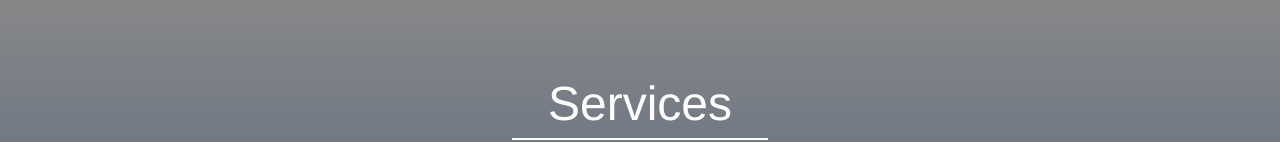
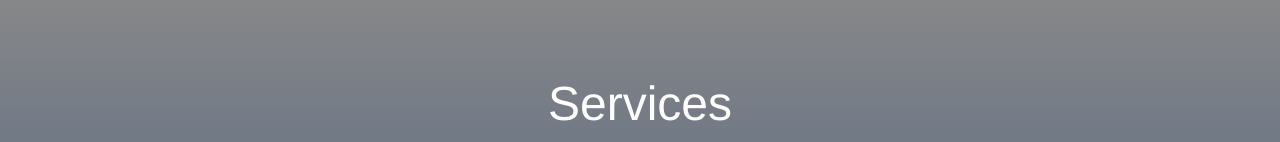
Before and after one commit to vladimir-hyuna/165, a website with bundled scripts: page index.html in a window 1280 px wide. Shown: the part 810-952 px from the top of the page. Built offline with nearby package versions, Linux system fonts and the light colour scheme.

Commit message:
adjustment

```diff
--- a/src/scss/_style.scss
+++ b/src/scss/_style.scss
@@ -212,28 +212,6 @@ $marketing-site-three-up-width: 80vw;
     font-size: 3rem;
     margin-bottom: 3vh;
     padding-bottom: 1vh;
-    &:before {
-      content: '';
-      position: absolute;
-      width: 20%;
-      height: 2px;
-      bottom: 5px;
-      left: 50%;
-      transform: translateX(-50%);
-      display: block;
-      background: $white;
-    }
-    &:after {
-      content: '';
-      position: absolute;
-      width: 20%;
-      height: 2px;
-      bottom: 0;
-      left: 50%;
-      transform: translateX(-50%);
-      display: block;
-      background: $white;
-    }
   }
   .row {
     max-width: $marketing-site-three-up-width;
@@ -282,7 +260,7 @@ $marketing-site-hero-height: 100vh;
   color: $white;
   display: flex;
   flex-direction: column;
-  align-items: center;
+  align-items: flex-start;
 
   h1 {
     font-size: 3rem;
```
Also changed, not shown: css/app.min.css.
